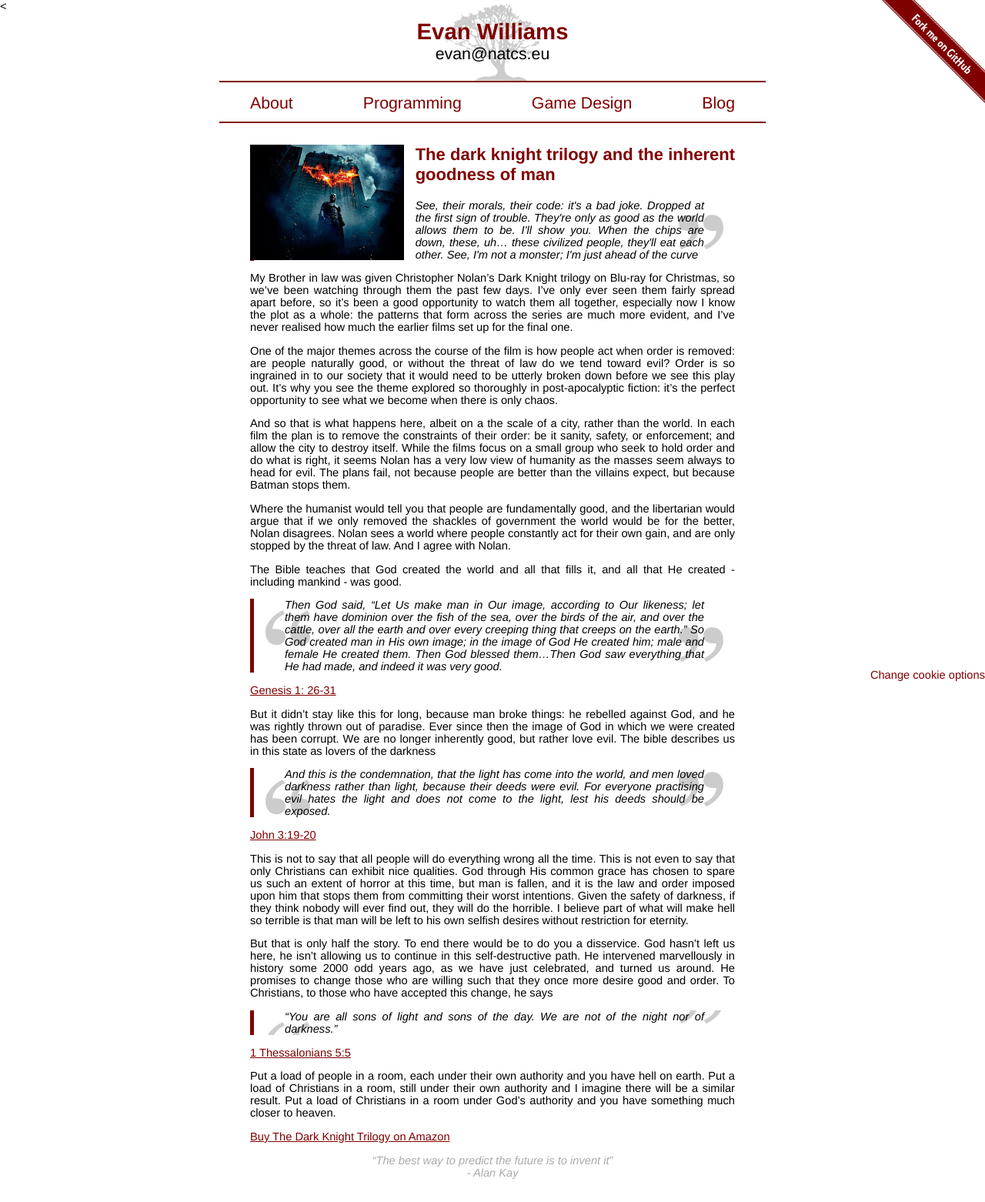
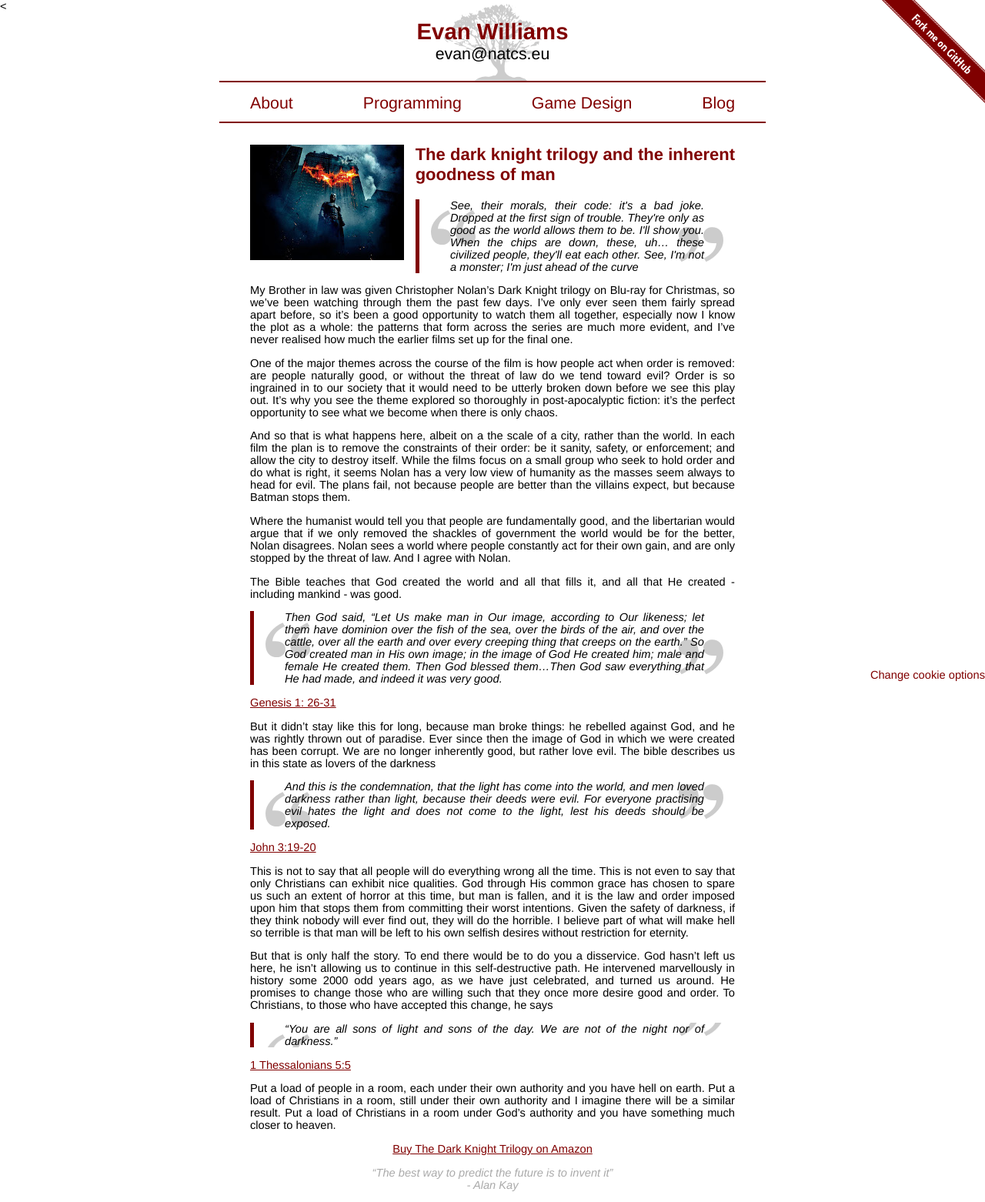
Before and after one commit to malacandrian/malacandrian.github.io, a Jekyll site: the page built from _posts/2012-12-28-The Dark Knight trilogy and the inherent goodness of man.md, in a window 1280 px wide. Shown: the whole page at 77% size. Built offline with Jekyll 4.4.1, drawn with Linux system fonts in a browser that asks for light colours; comment, search, counter and statistics services are not loaded.

Commit message:
Made culture posts look better

```diff
--- a/_layouts/culture.html
+++ b/_layouts/culture.html
@@ -3,6 +3,6 @@
 ---
 <a href="{{ page.amazon }}"><img src="/resources/images/culture/{{ page.categories }}.jpg" class="cultureImage" /></a>
 <h2>{{ page.title }}</h2>
-<blockquote>{{ page.quote }}</blockquote>
+<blockquote class="cultureQuote">{{ page.quote }}</blockquote>
 {{ content }}
-<a href="{{ page.amazon }}" class="amazon">Buy {{ page.name }} on Amazon</a>
+<p class="amazon"><a href="{{ page.amazon }}">Buy {{ page.name }} on Amazon</a>
--- a/resources/css/screen.css
+++ b/resources/css/screen.css
@@ -166,3 +166,7 @@
 	padding-right: 40px;
 	border-left: 5px solid rgb(128,0,0);
 }
+
+blockquote.cultureQuote {
+	margin-left: 215px;
+}
```
